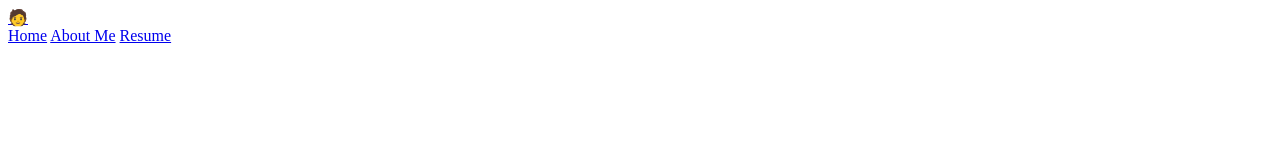
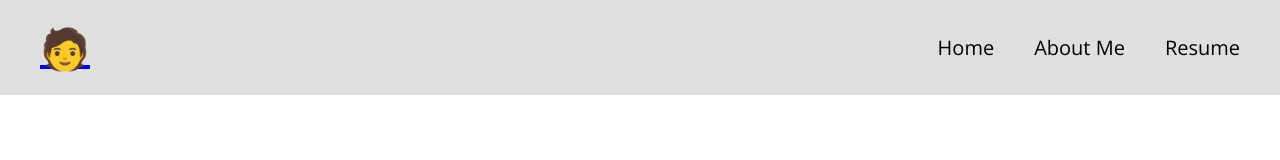
Before and after one commit to include-davis/include-davis.github.io, a plain HTML site: page index.html in a window 1280 px wide. Drawn offline with nearby package versions, Linux system fonts and the light colour scheme.

Commit message:
added navbar styling

```diff
--- a/index.html
+++ b/index.html
@@ -4,6 +4,7 @@
     <meta charset="UTF-8">
     <meta name="viewport" content="width=device-width, initial-scale=1.0">
     <title>Benjamin's Portfolio Website</title>
+    <link href="https://fonts.googleapis.com/css2?family=Open+Sans&display=swap" rel="stylesheet">
     <link rel="stylesheet" href="style.css">
 </head>
 <body>
--- a/style.css
+++ b/style.css
@@ -0,0 +1,29 @@
+body{
+    font-family:Open Sans;
+    margin:auto;
+    scroll-behavior: smooth;
+}
+#navbar{
+    background-color: #dfdfdf;
+    font-size: 20px;
+    padding: 20px;
+    display:flex;
+    flex-direction: row;
+    justify-content: space-between;
+}
+
+.buttonrow{
+    display:flex;
+    flex-direction:row;
+    align-items: center;
+}
+.button{
+    padding-left:20px;
+    padding-right: 20px;
+    text-decoration:none;
+    color: black;
+}
+#navbar-name{
+    font-size:40px;
+    padding-left:20px;
+}
```
Also changed, not shown: about.html (added, +11 -0 lines).
